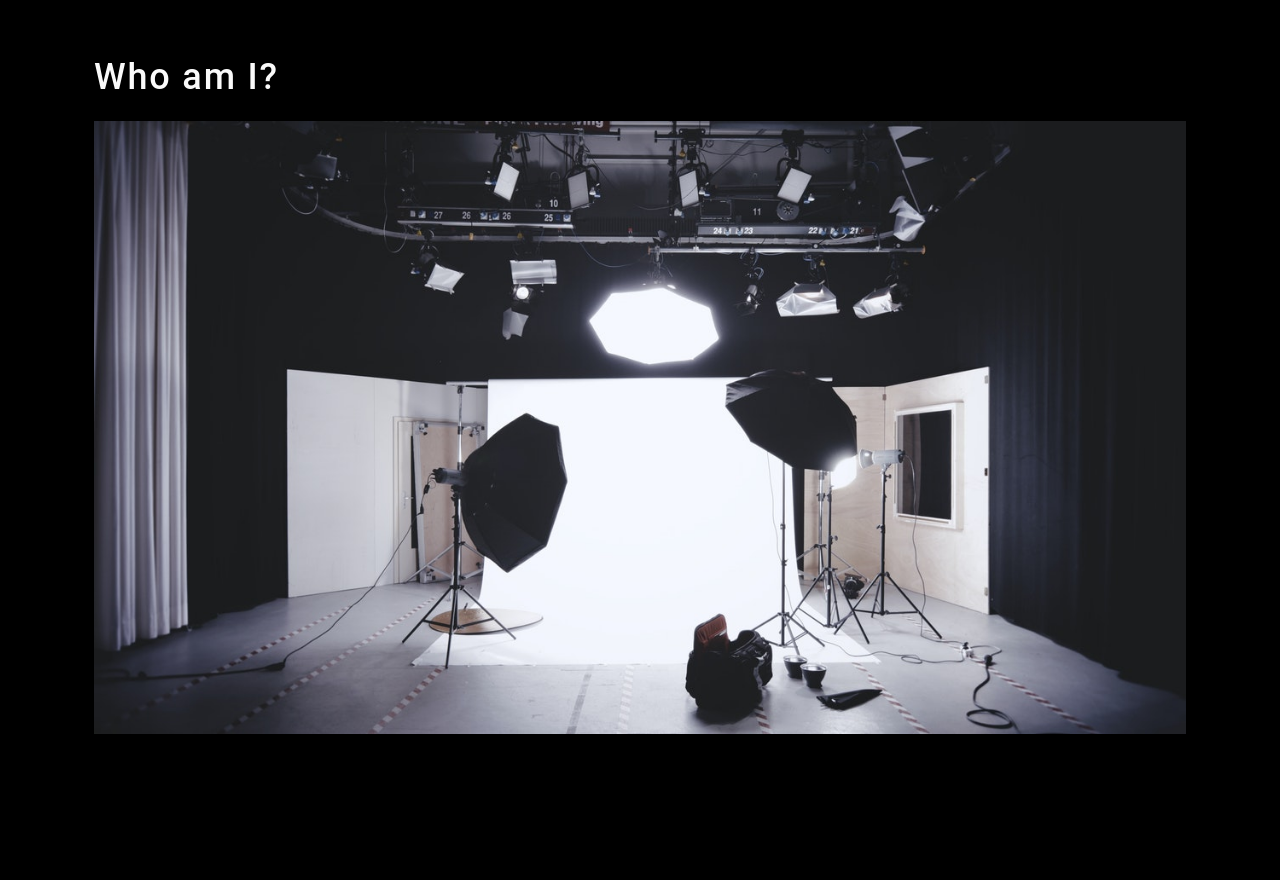
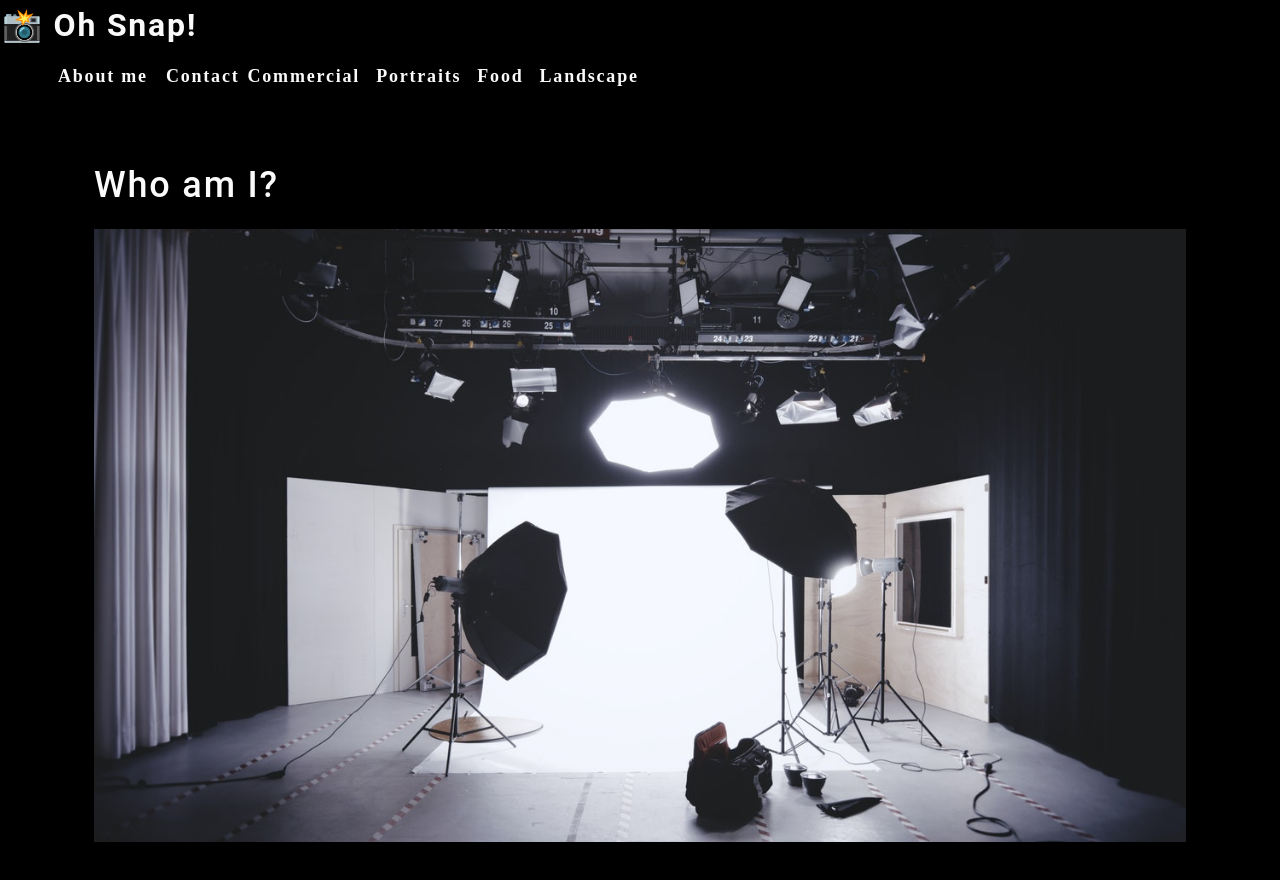
Before and after one commit to rbsantos-code/photo-port-refresh, a React (Create React App) app: page / in a window 1280 px wide. Shown: the top 880 px of the page. Before the commit the page ends 808 px from the top, so only its background shows below. Built offline with nearby package versions, Linux system fonts and the light colour scheme.

Commit message:
add nav bar

```diff
--- a/src/App.js
+++ b/src/App.js
@@ -1,9 +1,11 @@
 import './App.css';
 import About from './components/About';
+import Nav from './components/Nav';
 
 function App() {
   return (
     <div>
+      <Nav />
       <main>
         <About />
       </main>
--- /dev/null
+++ b/src/components/Nav/index.js
@@ -0,0 +1,47 @@
+import React from 'react';
+
+function Nav() {
+    const categories = [
+        {
+            name: "Commercial",
+            description: "Photos of grocery stores, food trucks, and other commercial projects",
+        },
+        { name: "Portraits", description: "Portraits of people in my life" },
+        { name: "Food", description: "Delicious delicacies"},
+        {
+            name: "Landscape", description: "Fields, farmhouses, waterfalls, and the beauty of nature",
+        },
+    ];
+
+    return (
+        <header>
+            <h2>
+                <a href="/">
+                    <span role="img" aria-label="camera"> 📸</span> Oh Snap!
+                </a>
+            </h2>
+            <nav>
+                <ul className="flex-row">
+                <li className="mx-2">
+                    <a href="#about">
+                    About me
+                    </a>
+                </li>
+                <li>
+                    <span>Contact</span>
+                </li>
+                {categories.map((category) => (
+                    <li className="mx-1"
+                    key={category.name}>
+                        <span>
+                            {category.name}
+                        </span>
+                    </li>
+                ))}
+                </ul>
+            </nav>
+        </header>
+    );
+}
+
+export default Nav;
```
